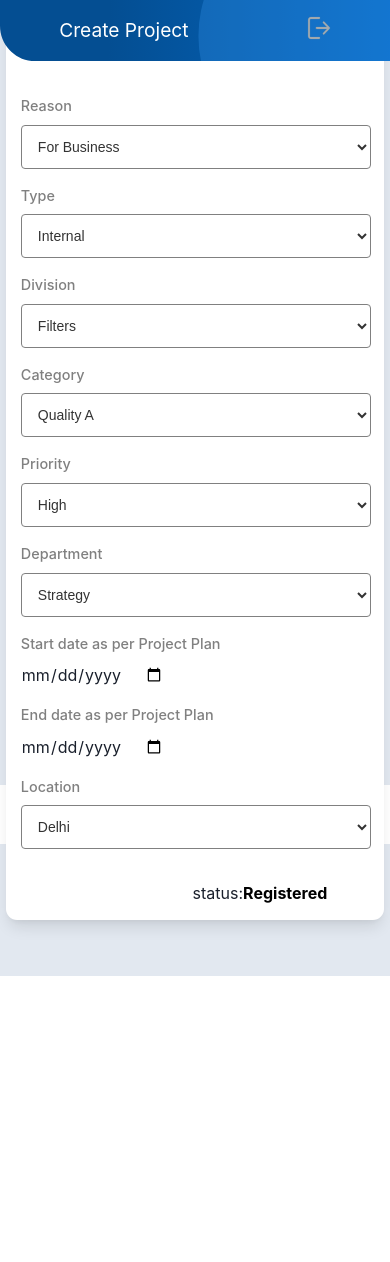
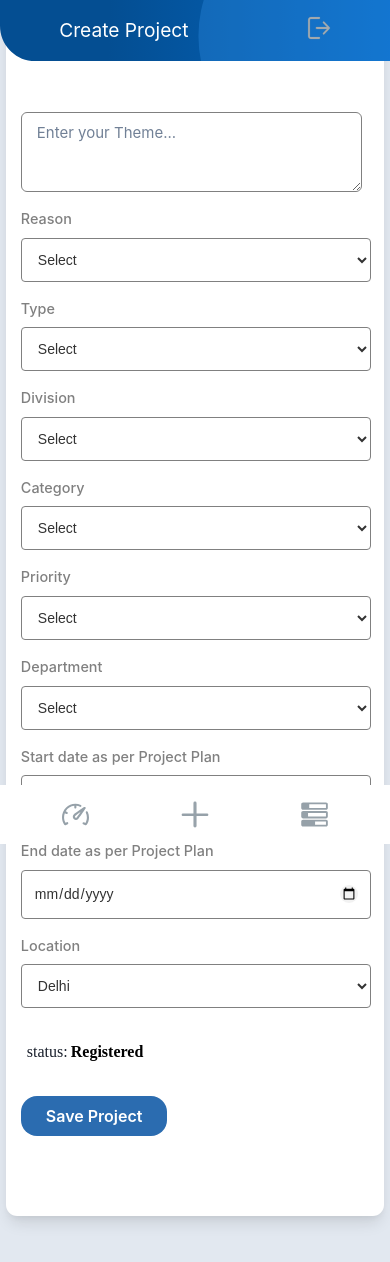
Before and after one commit to rahulkr-dev/project-tracker, a React (Vite) app in the folder client/: page /create-project in a window 390 px wide. Shown: the top 1262 px of the page. Before the commit the page ends 976 px from the top, so only its background shows below. Built offline with nearby package versions, Linux system fonts and the light colour scheme.

Commit message:
Done create project

```diff
--- a/client/src/components/MobileNavigation.jsx
+++ b/client/src/components/MobileNavigation.jsx
@@ -7,7 +7,7 @@ import projectList from "../assets/Project-list.svg";
 const MobileNavigation = () => {
   console.log("hi I am mobile screen");
   return (
-    <Flex display={"flex"} pos={"fixed"} bottom={0} bg="white" w="full" justifyContent={"space-around"} alignItems={"center"} p="1rem">
+    <Flex zIndex={2} display={"flex"} pos={"fixed"} bottom={0} bg="white" w="full" justifyContent={"space-around"} alignItems={"center"} p="1rem">
       <Image boxSize={"1.7rem"} src={dashboard} alt="dashboard image" />
       <Image
         boxSize={"1.7rem"}
--- a/client/src/index.css
+++ b/client/src/index.css
@@ -79,14 +79,16 @@ body {
 /* Calender styling */
 .custom-date {
   /* Styling for the input field */
-  padding: 5px;
   border: 1px solid gray;
-  /* border-bottom: 1px solid #ccc; */
+  background-color: #fff;
+  border: 1px solid gray;
+  border-radius: 4px;
+  padding: 12px 12px;
+  width: 350px;
   font-family: Arial, sans-serif;
   font-size: 14px;
   color: #333;
-  background-color: #f2f2f2;
-  width: 200px;
+  outline: none;
 }
 
 /* Styling for the calendar dropdown */
--- a/client/src/pages/CreateProject.jsx
+++ b/client/src/pages/CreateProject.jsx
@@ -1,42 +1,74 @@
-import React from "react";
+import React, { useState } from "react";
 import {
   Box,
   Button,
   FormLabel,
   Grid,
-  Select,
   Textarea,
   Flex,
-  Text
+  Text,
+  Input,
+  useMediaQuery,
+  useToast,
 } from "@chakra-ui/react";
 import Header from "../components/Header";
-const textAreaInfo = [
-  {
-    name: "Reason",
-    option: ["For Business"],
-  },
-  {
-    name: "Type",
-    option: ["Internal","External"],
-  },
-  {
-    name: "Division",
-    option: ["Filters"],
-  },
-  {
-    name: "Category",
-    option: ["Quality A"],
-  },
-  {
-    name: "Priority",
-    option: ["High"],
-  },
-  {
-    name: "Department",
-    option: ["Strategy"],
-  },
-];
+import { textAreaInfo } from "../utils/customData";
+
+const initalData = {
+  theme: "",
+  reason: "",
+  type: "",
+  division: "",
+  category: "",
+  priority: "",
+  department: "",
+  start_date: "",
+  end_date: "",
+  location: "",
+};
+
 const CreateProject = () => {
+  const [isMobile, isDesktop] = useMediaQuery([
+    "(max-width: 767px)",
+    "(min-width: 768px)",
+  ]);
+
+  const [projectList, setProjectList] = useState(initalData);
+  const toast = useToast()
+
+  const handleChange = (e) => {
+    setProjectList({ ...projectList, [e.target.name]: e.target.value });
+  };
+
+  const handleSubmit = () => {
+    // Validate
+    for (let key in projectList) {
+      if (projectList[key] == "") {
+        toast({
+          title: `All the fileds are required`,
+          status: "error",
+          duration: 4000,
+          isClosable: true,
+          position:"top"
+        });
+        return;
+      }
+    };
+    // Validate for Date
+    if(new Date(projectList.end_date) < new Date(projectList.start_date)){
+      toast({
+        title: `End date can't be less than Start date`,
+        status: "error",
+        duration: 4000,
+        isClosable: true,
+        position:"top"
+      });
+      return;
+    }
+
+    // Store in backend
+    console.log(projectList)
+  };
   return (
     <Box bg="gray.200">
       <Header title={"Create Project"} />
@@ -49,10 +81,37 @@ const CreateProject = () => {
         borderRadius={".7rem"}
         pos="relative"
         top="-3.5rem"
+        pb="5rem"
+        pt={{ base: "10rem", md: "2rem" }}
       >
         <Flex justifyContent={"space-between"} mt=".5rem" mb="3rem">
-          <Textarea fontSize={"15px"} variant={"unstyled"} border={"1px solid gray"} p="10px 15px" color="gray.500" w="62%">Enter your Theme</Textarea>
-          <Button color="white" borderRadius={"1rem"} variant={"unstyled"} bg="blue.600" p="6px 25px">Save Project</Button>
+          <Textarea
+            name="theme"
+            value={projectList.theme}
+            onChange={handleChange}
+            fontSize={"15px"}
+            variant={"unstyled"}
+            border={"1px solid gray"}
+            p="10px 15px"
+            color="gray.500"
+            w={{ base: "98%", md: "62%" }}
+            mb={{ base: "-2rem", md: "auto" }}
+            placeholder="Enter your Theme..."
+          >
+
+          </Textarea>
+          {isDesktop ? (
+            <Button
+              color="white"
+              borderRadius={"1rem"}
+              variant={"unstyled"}
+              bg="blue.600"
+              p="6px 25px"
+              onClick={handleSubmit}
+            >
+              Save Project
+            </Button>
+          ) : null}
         </Flex>
 
         <Grid
@@ -61,8 +120,16 @@ const CreateProject = () => {
         >
           {textAreaInfo.map((item, _i) => (
             <Box key={_i}>
-              <FormLabel color="gray" fontSize={".9rem"}>{item.name}</FormLabel>
-              <select className="custom-select" >
+              <FormLabel color="gray" fontSize={".9rem"}>
+                {item.name}
+              </FormLabel>
+              <select
+                name={item.name.toLowerCase()}
+                value={projectList[item.name.toLowerCase()]}
+                onChange={handleChange}
+                className="custom-select"
+              >
+                <option value="">Select</option>
                 {item.option.map((opt, i) => (
                   <option key={i} value={opt}>
                     {opt}
@@ -73,29 +140,71 @@ const CreateProject = () => {
           ))}
           {/* Calendar */}
           <Box>
-          <FormLabel color="gray" fontSize={".9rem"}>Start date as per Project Plan</FormLabel>
-          <input type="date" class="custom-calendar" />
-
+            <FormLabel color="gray" fontSize={".9rem"}>
+              Start date as per Project Plan
+            </FormLabel>
+            <input
+              name="start_date"
+              value={projectList.start_date}
+              onChange={handleChange}
+              type="date"
+              className="custom-date"
+            />
           </Box>
           <Box>
-          <FormLabel color="gray" fontSize={".9rem"}>End date as per Project Plan</FormLabel>
-          <input type="date" class="custom-calendar" />
-
+            <FormLabel color="gray" fontSize={".9rem"}>
+              End date as per Project Plan
+            </FormLabel>
+            <input
+              name="end_date"
+              value={projectList.end_date}
+              onChange={handleChange}
+              type="date"
+              className="custom-date"
+            />
           </Box>
 
           <Box>
-          <FormLabel color="gray" fontSize={".9rem"}>Location</FormLabel>
-          <select className="custom-select" >
+            <FormLabel color="gray" fontSize={".9rem"}>
+              Location
+            </FormLabel>
+            <select
+              name="location"
+              value={projectList.location}
+              onChange={handleChange}
+              className="custom-select"
+            >
               <option value="delhi">Delhi</option>
               <option value="goa">Goa</option>
               <option value="pune">Pune</option>
             </select>
           </Box>
-
         </Grid>
-        <Flex mt="2rem" w="88%" justifyContent={"flex-end"}>
-          status: <Text fontWeight={"bold"} color="black" as="span">Registered</Text>
+        <Flex
+          fontFamily={"cursive"}
+          mb="2rem"
+          pl="6px"
+          mt="2rem"
+          w="88%"
+          justifyContent={{ base: "flex-start", md: "flex-end" }}
+        >
+          status:
+          <Text fontWeight={"bold"} color="black" as="span" ml="3px">
+            Registered
+          </Text>
         </Flex>
+        {isMobile ? (
+          <Button
+            color="white"
+            borderRadius={"1rem"}
+            variant={"unstyled"}
+            bg="blue.600"
+            p="6px 25px"
+            onClick={handleSubmit}
+          >
+            Save Project
+          </Button>
+        ) : null}
       </Box>
     </Box>
   );
--- /dev/null
+++ b/client/src/utils/customData.js
@@ -0,0 +1,26 @@
+export const textAreaInfo = [
+    {
+      name: "Reason",
+      option: ["For Business"],
+    },
+    {
+      name: "Type",
+      option: ["Internal","External"],
+    },
+    {
+      name: "Division",
+      option: ["Filters"],
+    },
+    {
+      name: "Category",
+      option: ["Quality A"],
+    },
+    {
+      name: "Priority",
+      option: ["High"],
+    },
+    {
+      name: "Department",
+      option: ["Strategy"],
+    },
+  ];
```
Lines whose indentation alone changed are shown as unchanged.
